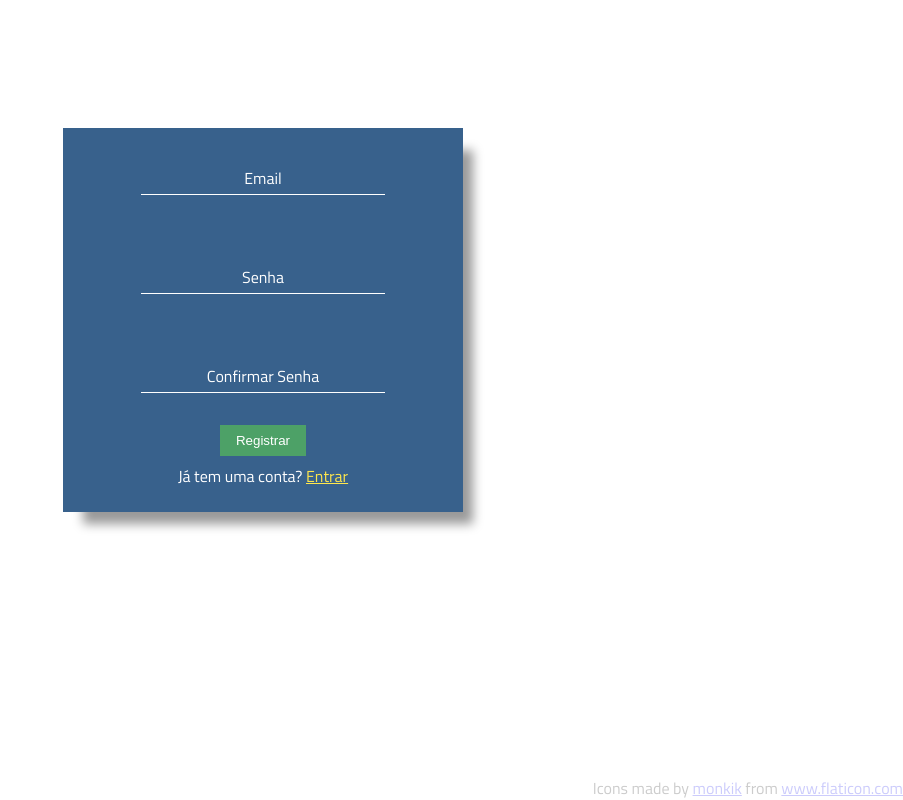
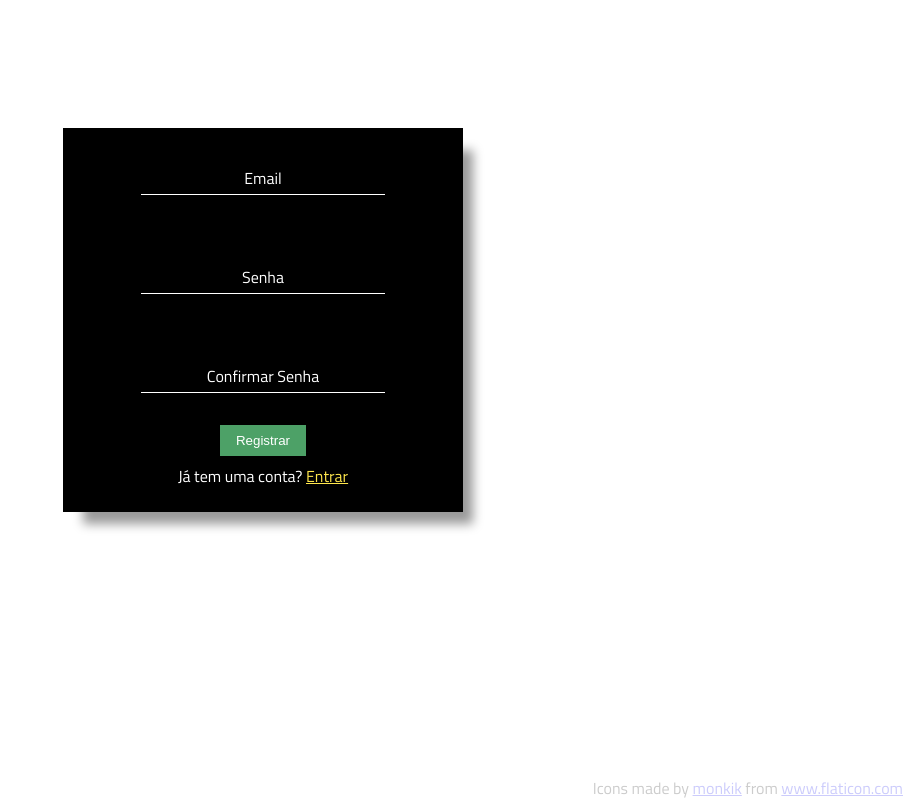
Before and after one commit to Center-for-Welfare-Metrics/welfaredata-frontend, a Next.js app: page /register in a window 1280 px wide. Shown: the whole page, without its empty margins (377-1280 px from the left). Built offline with nearby package versions, Linux system fonts and the light colour scheme; no server answers.

Commit message:
first commit

```diff
--- a/components/_colors.scss
+++ b/components/_colors.scss
@@ -4,3 +4,4 @@ $local_white: #FFFFFF;
 $local_pink: #A14A76;
 $local_red: #9C3848;
 $local_green:#4DA167;
+$local_black:#000000;
--- a/components/auth/login.module.scss
+++ b/components/auth/login.module.scss
@@ -1,7 +1,7 @@
 @import '../colors';
 
 .container{
-    background-color: $local_blue;
+    background-color: $local_black;
     display:flex;
     flex-direction: column;
     align-items: center;
--- a/components/common/inputs/form-input.module.scss
+++ b/components/common/inputs/form-input.module.scss
@@ -42,7 +42,7 @@
         text-indent: 1.6rem;
     }
     input:-webkit-autofill {
-        box-shadow: 0 0 0 30px $local_blue inset;
+        box-shadow: 0 0 0 30px $local_black inset;
     }
 
     input:-webkit-autofill {
--- a/components/post-it/grid.module.scss
+++ /dev/null
@@ -1,6 +0,0 @@
-.container{
-    display:flex;
-    flex-direction: row;
-    flex-wrap: wrap;
-    width:96rem;
-}
--- a/components/post-it/index.module.scss
+++ /dev/null
@@ -1,49 +0,0 @@
-@import '../colors';
-
-$card_width:20rem;
-$card_height:15rem;
-
-.container{
-    width:$card_width;
-    height:$card_height;
-    background-color:$local_blue;
-    position:relative;
-    z-index:0;
-    margin:2rem;
-    opacity: 1;
-    transition: opacity 500ms;
-}
-
-.background_icon{
-    position:absolute;
-    top:50%;
-    left:50%;
-    transform:translate(-50%,-50%);
-    width:90%;
-    height:90%;
-    z-index:-1;
-    opacity: 1;
-    transition: opacity 500ms;
-}
-
-.buttons{
-    position: absolute;
-    bottom:0;
-    width:$card_width;
-    height: 50%;
-    display:flex;
-    justify-content: center;
-    flex-wrap: wrap;
-    opacity: 0;
-    transition: opacity 500ms;
-}
-
-.container:hover .buttons{
-    opacity:1;
-    transition: opacity 500ms;
-}
-
-.container:hover .background_icon{
-    opacity: .5;
-    transition: opacity 500ms;
-}
--- a/components/post-it/it-button.module.scss
+++ /dev/null
@@ -1,11 +0,0 @@
-@import '../colors';
-
-.container{
-    width:3rem;
-    height:3rem;
-    border:none;
-    border-radius:.5rem;
-    background-color:$local_pink;
-    margin:.5rem;
-    cursor: pointer;
-}
```
Also changed, not shown: components/post-it/grid.tsx (deleted, +0 -10 lines), components/post-it/index.tsx (deleted, +0 -19 lines), components/post-it/it-button.tsx (deleted, +0 -17 lines), pages/home/index.tsx (+1 -24 lines), 1 other file (tests, documents, lock files or other folders).
